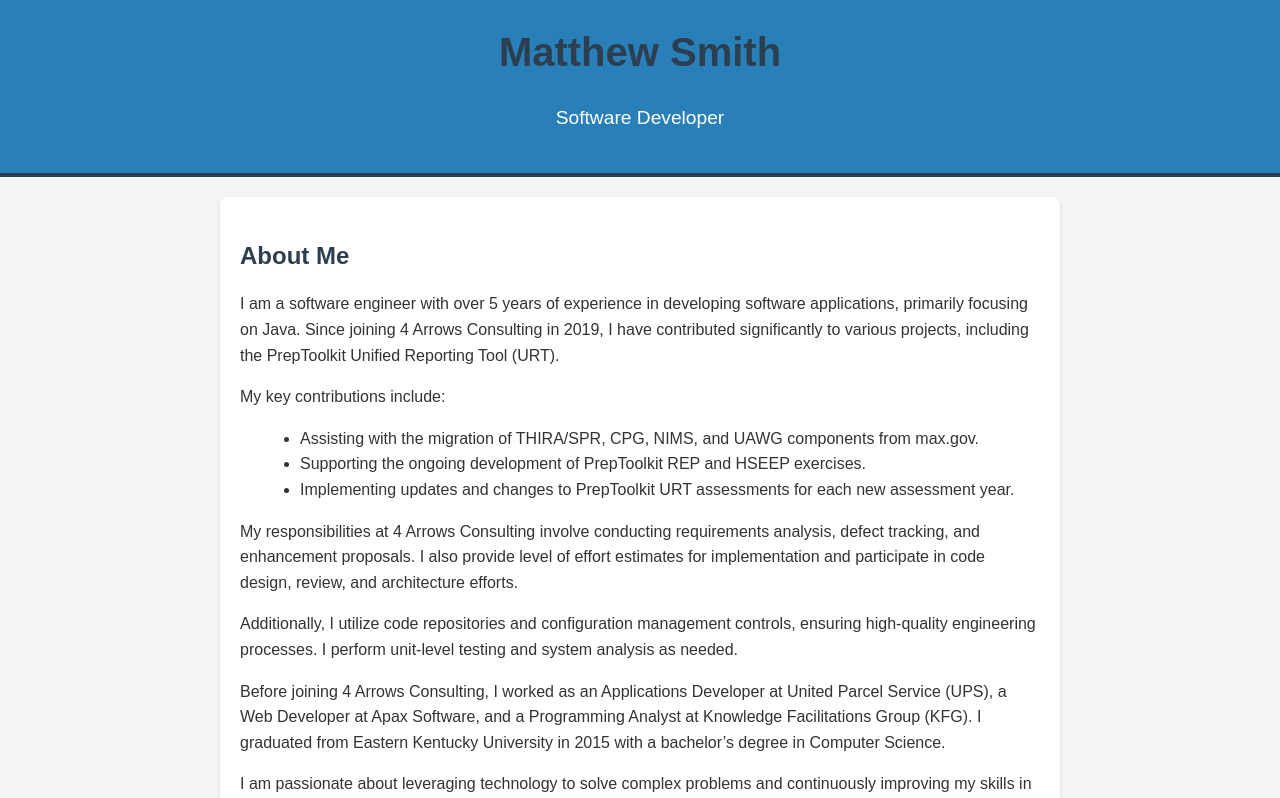
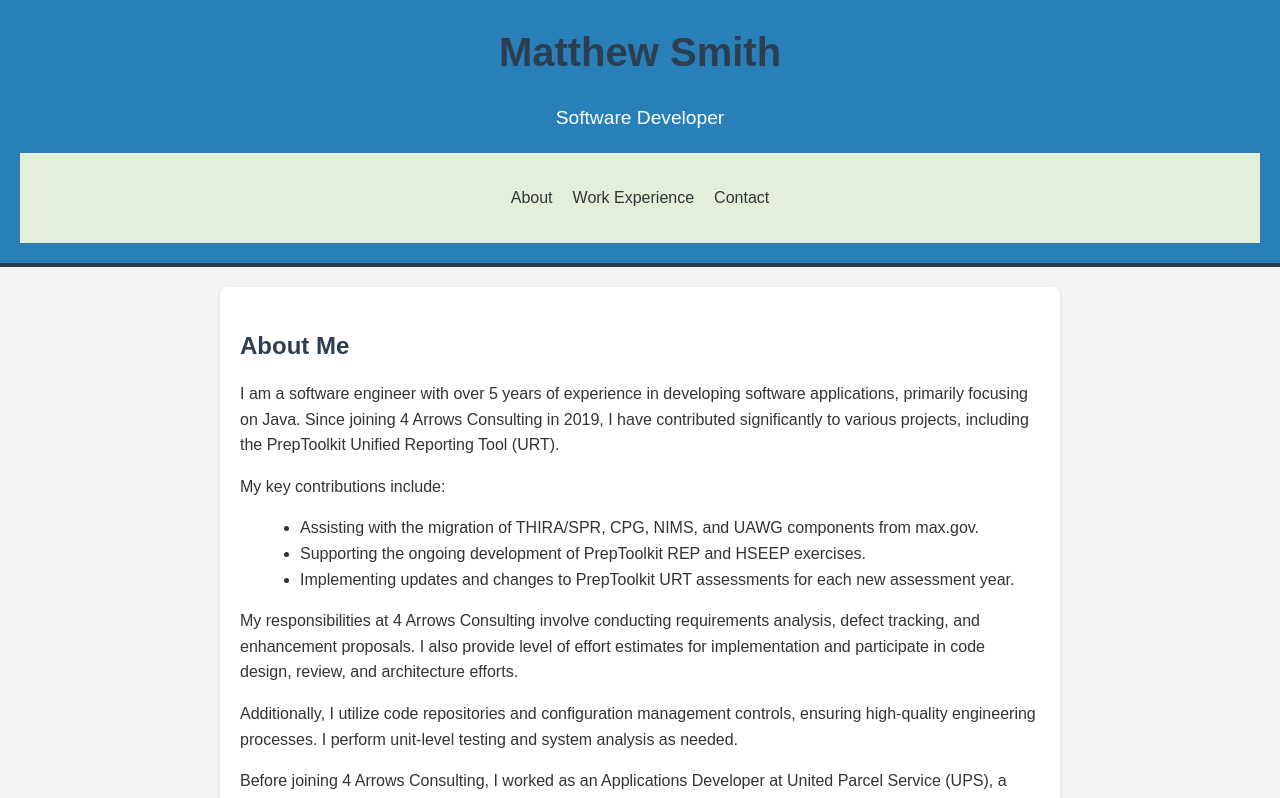
Before and after one commit to msmith1392/msmith1392.github.io, a React (Create React App) app: page / in a window 1280 px wide. Shown: the top 798 px of the page. Built offline with nearby package versions, Linux system fonts and the light colour scheme.

Commit message:
Add nav links to Header for component routing

```diff
--- a/src/App.js
+++ b/src/App.js
@@ -16,12 +16,7 @@ const App = () => {
         <Route
           path="/"
           element={
-            <motion.div
-              initial={{ opacity: 0 }}
-              animate={{ opacity: 1 }}
-              exit={{ opacity: 0 }}
-              transition={{ duration: 0.5 }}
-            >
+            <motion.div>
               <About />
             </motion.div>
           }
@@ -29,12 +24,7 @@ const App = () => {
         <Route
           path="/work-experience"
           element={
-            <motion.div
-              initial={{ opacity: 0 }}
-              animate={{ opacity: 1 }}
-              exit={{ opacity: 0 }}
-              transition={{ duration: 0.5 }}
-            >
+            <motion.div>
               <WorkExperience />
             </motion.div>
           }
@@ -42,17 +32,12 @@ const App = () => {
         <Route
           path="/contact"
           element={
-            <motion.div
-              initial={{ opacity: 0 }}
-              animate={{ opacity: 1 }}
-              exit={{ opacity: 0 }}
-              transition={{ duration: 0.5 }}
-            >
+            <motion.div>
               <Contact />
             </motion.div>
           }
         />
-        <Route path="*" element={<h2>404 Not Found</h2>} /> {/* Optional: 404 page */}
+        <Route path="*" element={<h2>404 Not Found</h2>} />
       </Routes>
       <Footer />
     </Router>
--- a/src/components/Header.js
+++ b/src/components/Header.js
@@ -1,10 +1,24 @@
 import React from 'react';
+import { Link } from 'react-router-dom';
 
 const Header = () => (
-    <header>
-      <h1>Matthew Smith</h1>
-      <p>Software Developer</p>
-    </header>
-  );
+  <header>
+    <h1>Matthew Smith</h1>
+    <p>Software Developer</p>
+    <nav>
+      <ul>
+        <li>
+          <Link to="/">About</Link>
+        </li>
+        <li>
+          <Link to="/work-experience">Work Experience</Link>
+        </li>
+        <li>
+          <Link to="/contact">Contact</Link>
+        </li>
+      </ul>
+    </nav>
+  </header>
+);
 
 export default Header;
--- a/src/styles/styles.css
+++ b/src/styles/styles.css
@@ -66,3 +66,26 @@ body {
 a:hover {
   text-decoration: underline;
 }
+
+nav {
+  background-color: #e2f0d9; /* Soft green */
+  padding: 1rem;
+}
+
+nav ul {
+  list-style-type: none; /* Remove bullets */
+  padding: 0; /* Remove default padding */
+}
+
+nav li {
+  display: inline; /* Display list items in a row */
+  margin-right: 20px; /* Space between links */
+}
+
+nav a {
+  color: #333; /* Dark gray for visibility on light backgrounds */
+}
+
+nav a:hover {
+  text-decoration: underline; /* Underline on hover */
+}
```
Lines whose indentation alone changed are shown as unchanged.
